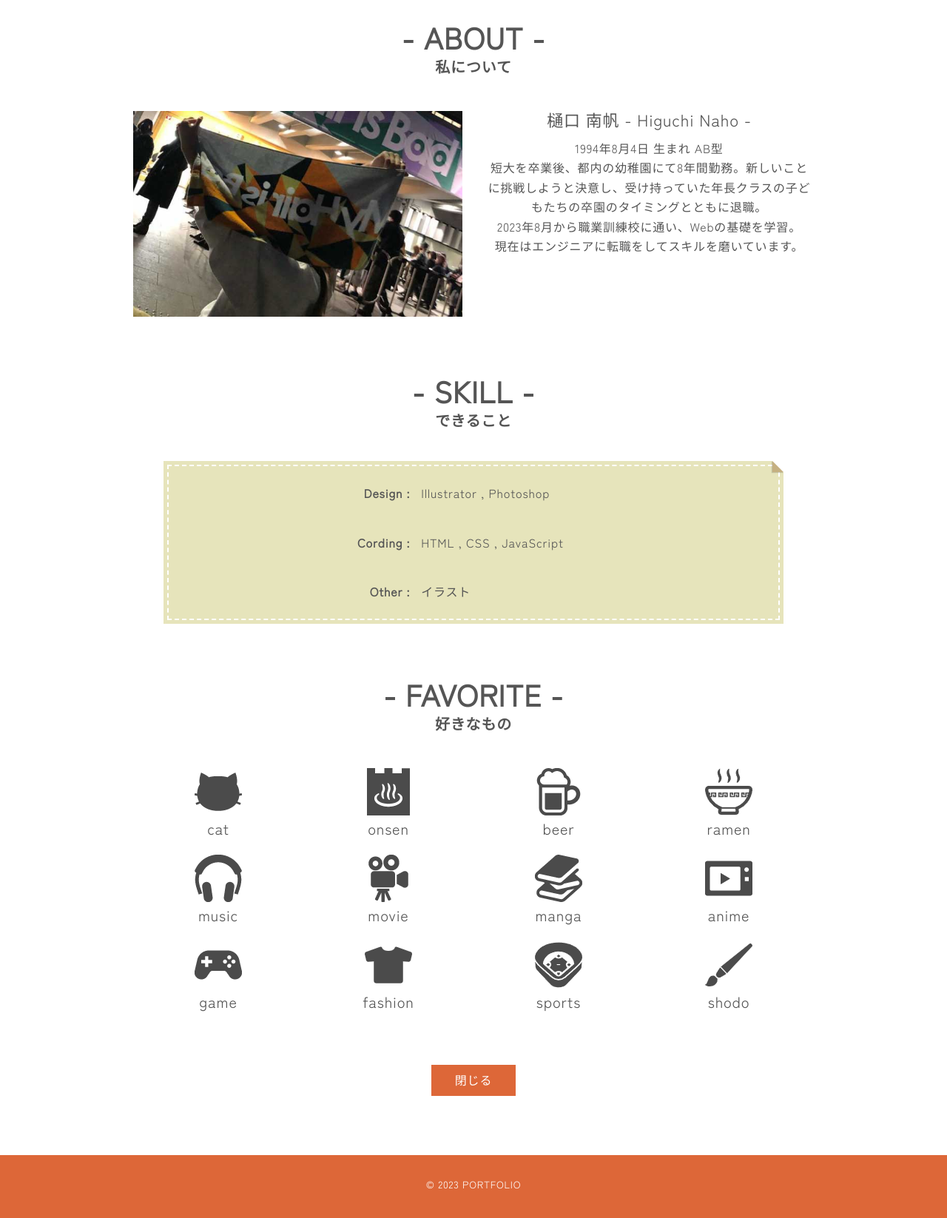
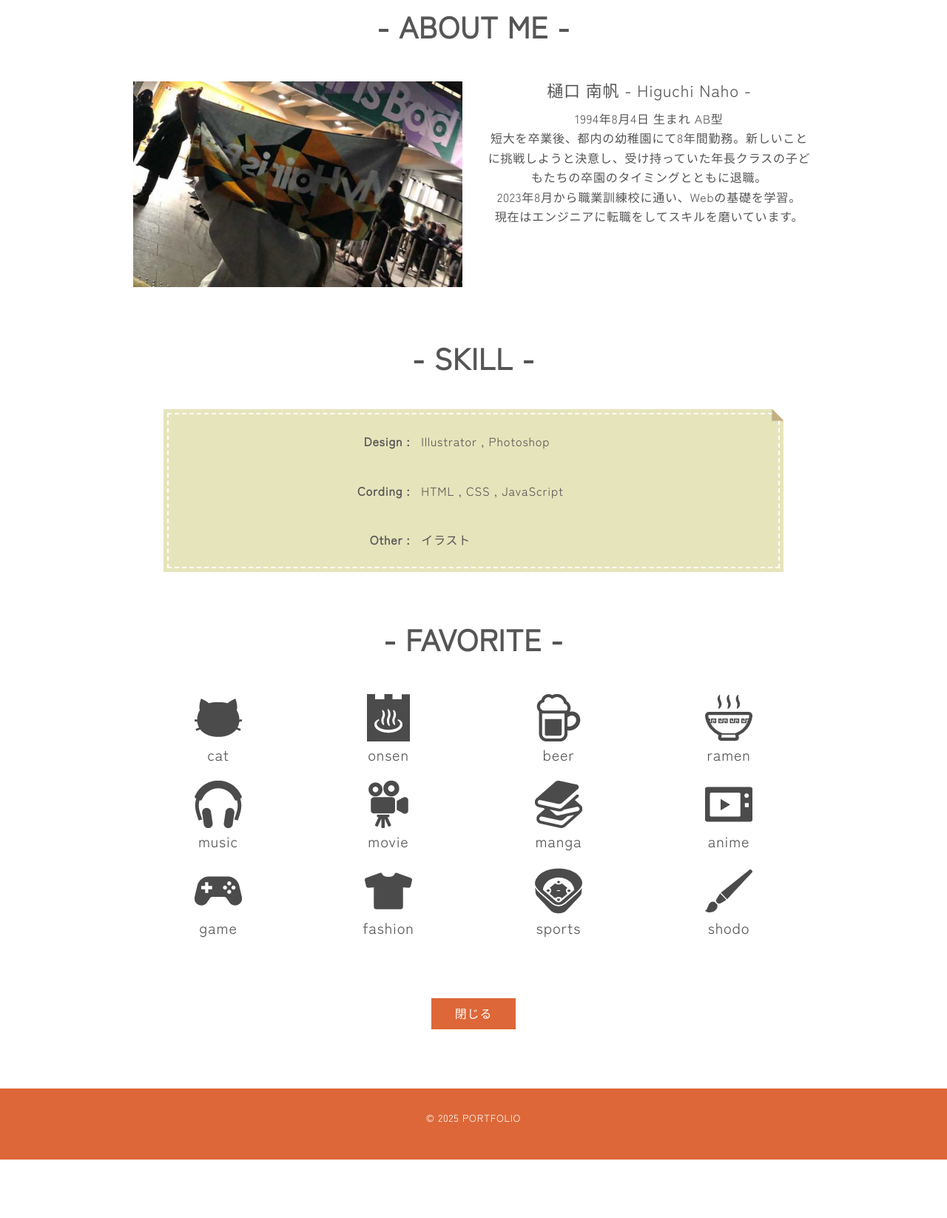
Before and after one commit to nahoo84/Portfolio, a plain HTML site: page about/aboutme.html in a window 1280 px wide. Shown: the whole page at 74% size. After the commit the page ends 1567 px from the top, so only its background shows below. Drawn offline with Linux system fonts and the light colour scheme.

Commit message:
update：細部修正

```diff
--- a/about/aboutme.html
+++ b/about/aboutme.html
@@ -16,8 +16,8 @@
 <body>
 	<div class="container">
 		<header class="header item">
-			<h1 class="title">- ABOUT -</h1>
-			<p class="sub_title">私について</p>
+			<h1 class="title">- ABOUT ME -</h1>
+			<!-- <p class="sub_title">私について</p> -->
 		</header>
 
 		<main class="main">
@@ -36,7 +36,7 @@
 			<div class="skill">
 				<div class="item">
 					<h2 class="title">- SKILL -</h2>
-					<p class="sub_title">できること</p>
+					<!-- <p class="sub_title">できること</p> -->
 				</div><!-- /.item -->
 
 				<div class="box">
@@ -56,7 +56,7 @@
 			<div class="fav">
 				<div class="item">
 					<h2 class="title">- FAVORITE -</h2>
-					<p class="sub_title">好きなもの</p>
+					<!-- <p class="sub_title">好きなもの</p> -->
 				</div><!-- /.item -->
 
 				<ul>
@@ -121,7 +121,7 @@
 
 	</div><!-- /.container -->
 	<footer class="footer">
-		<p><small>&copy; 2023 PORTFOLIO</small></p>
+		<p><small>&copy; 2025 PORTFOLIO</small></p>
 	</footer>
 
 </body>
--- a/about/css/style.css
+++ b/about/css/style.css
@@ -54,12 +54,12 @@ img {
 
 .item {
     text-align: center;
-    padding: 30px 0;
+    padding: 15px 0;
 }
 
 .title {
     font-size: 40px;
-    margin-bottom: 10px;
+    margin-bottom: 40px;
 }
 
 .sub_title {
@@ -71,7 +71,7 @@ img {
 .profile {
     display: flex;
     justify-content: space-between;
-    margin-bottom: 50px;
+    margin-bottom: 60px;
 }
 
 .profile .profile_img {
@@ -105,7 +105,7 @@ img {
     box-shadow: 0px 0px 0px 5px #e6e4bb;
     border: dashed 2px white;
     padding: 0.2em 0.5em;
-    margin-bottom: 50px;
+    margin-bottom: 60px;
 }
 
 .box::after {
@@ -150,7 +150,7 @@ img {
 --------------------------------------*/
 
 .fav {
-    margin-bottom: 50px;
+    margin-bottom: 60px;
 }
 
 .fav ul {
```
Also changed, not shown: connect/connect1.html (+1 -1 lines), connect/connect2.html (+1 -1 lines), connect/connect3.html (+1 -1 lines), connect/connect4.html (+1 -1 lines), connect/connect5.html (+1 -1 lines), connect/connect6.html (+1 -1 lines), connect/connect7.html (+1 -1 lines), index.html (+7 -7 lines).
